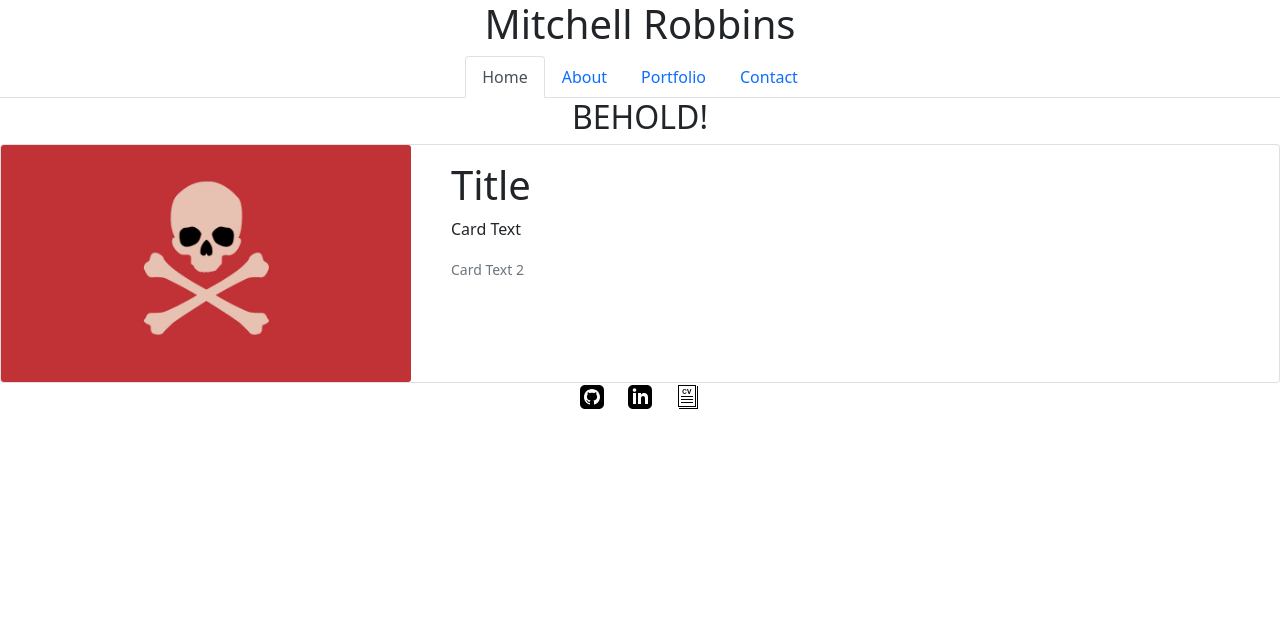
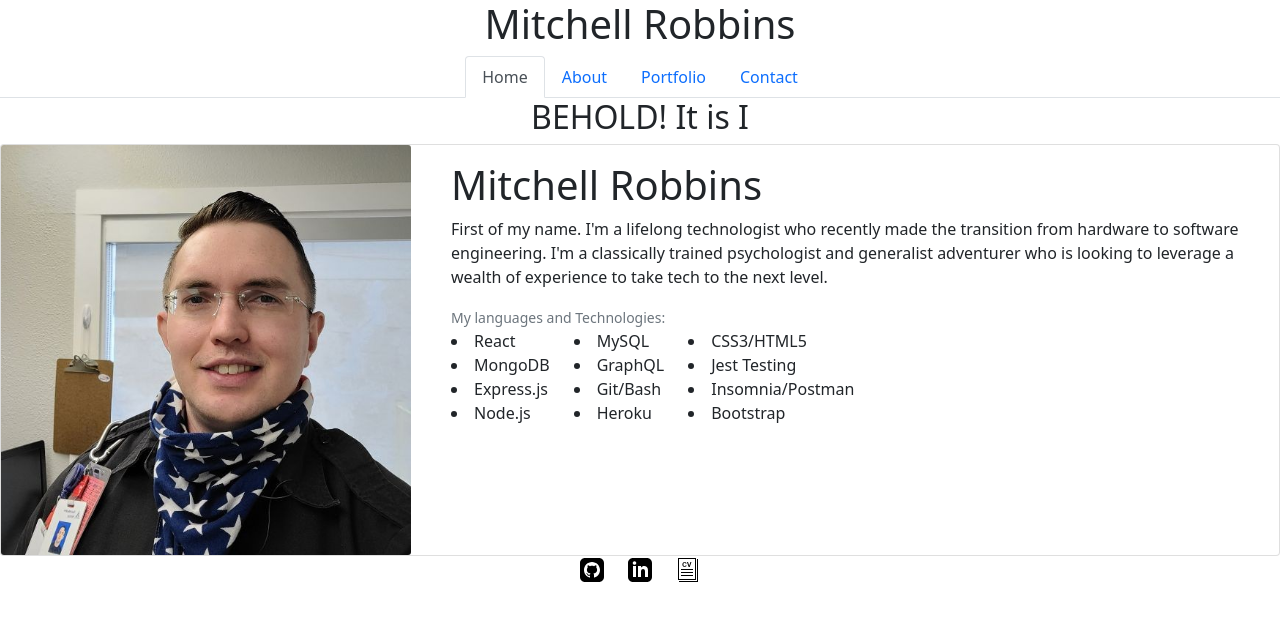
Before and after one commit to Mitchell-est-Robbins/MR-ReactPortfolio, a React (Create React App) app: page / in a window 1280 px wide. Shown: the top 620 px of the page. Built offline with nearby package versions, Linux system fonts and the light colour scheme.

Commit message:
completed home, and added to about

```diff
--- a/src/components/pages/About.js
+++ b/src/components/pages/About.js
@@ -1,19 +1,28 @@
 import React from 'react';
-import { Col } from 'react-bootstrap';
+import { Col, Row} from 'react-bootstrap';
+
 // probably delete or make it info that isn't main... so like hobbies and educational history
 export default function About() {
   return (
     <div>
       <Col><h1 className= "text-center"> A bit about me </h1> </Col>
 
-      <p>
-        Nunc pharetra finibus est at efficitur. Praesent sed congue diam.
-        Integer gravida dui mauris, ut interdum nunc egestas sed. Aenean sed
-        mollis diam. Nunc aliquet risus ac finibus porta. Nam quis arcu non
-        lectus tincidunt fermentum. Suspendisse aliquet orci porta quam semper
-        imperdiet. Praesent euismod mi justo, faucibus scelerisque risus cursus
-        in. Sed rhoncus mollis diam, sit amet facilisis lectus blandit at.
-      </p>
+      <div>
+      <Row><p className=" " >“But, what about when you aren't coding?!”</p>  </Row>
+      <Row ><p className="">Well I'm always coding... when I'm using my brain muscle less, you can find me in the gym using my actual muscles. Strong body, strong mind.</p>  </Row>
+      <br/>
+      <Row><p className="" >“So no art or philosophy?”</p>  </Row>
+      <Row><p className="" >Why not both? The paintbrush is an extension of my soul. </p>  </Row>
+      <br/>
+      <Row><p className="" >“That is kinda cliché...”</p>  </Row>
+      <Row><p className="" >Au contraire mon ami, I find beauty in all things. So I must be an artist, or have very poor taste. </p>  </Row>
+      <br/>
+      <Row><p className="" >“You like tech?” </p>  </Row>
+      <Row><p className="" >3d printing and FPV drone flying are magic.</p>  </Row>
+      <Row><p className="" >“so NO then? </p>  </Row>
+      <Row><p className="" >I am a wizard. </p>  </Row>
+      </div>
+
     </div>
   );
 }
--- a/src/components/pages/Contact.js
+++ b/src/components/pages/Contact.js
@@ -8,17 +8,7 @@ export default function Contact() {
       <Col><h1 className= "text-center"> How to reach out? </h1> </Col>
 
       <p>
-        Integer cursus bibendum sem non pretium. Vestibulum in aliquet sem, quis
-        molestie urna. Aliquam semper ultrices varius. Aliquam faucibus sit amet
-        magna a ultrices. Aenean pellentesque placerat lacus imperdiet
-        efficitur. In felis nisl, luctus non ante euismod, tincidunt bibendum
-        mi. In a molestie nisl, eu sodales diam. Nam tincidunt lacus quis magna
-        posuere, eget tristique dui dapibus. Maecenas fermentum elementum
-        faucibus. Quisque nec metus vestibulum, egestas massa eu, sollicitudin
-        ipsum. Nulla facilisi. Sed ut erat ligula. Nam tincidunt nunc in nibh
-        dictum ullamcorper. Class aptent taciti sociosqu ad litora torquent per
-        conubia nostra, per inceptos himenaeos. Etiam ornare rutrum felis at
-        rhoncus. Etiam vel condimentum magna, quis tempor nulla.
+        Chances are if you are reading this you already have!
       </p>
     </div>
   );
--- a/src/components/pages/Home.js
+++ b/src/components/pages/Home.js
@@ -1,7 +1,7 @@
 import React from 'react';
 import "bootstrap/dist/css/bootstrap.min.css"
-import SkullnBone from "../images/skullbones.jpg"
-import { Card, Col} from 'react-bootstrap';
+import SkullnBone from "../images/profile.jpg"
+import { Card, Col, Row} from 'react-bootstrap';
 
 // picture of me and a blurb about myself...
 // also should include my languages
@@ -10,7 +10,7 @@ export default function Home() {
     return (
       <div>
 
-        <Col><h2 className= "text-center"> BEHOLD! </h2>
+        <Col><h2 className= "text-center"> BEHOLD! It is I </h2>
 
         </Col>
 
@@ -23,12 +23,36 @@ export default function Home() {
           </div>
           <div className="col-md-8">
             <div className="card-body">
-              <h1 className="card-title">Title</h1>
+              <h1 className="card-title">Mitchell Robbins</h1>
               <p className="card-text">
-                Card Text
+                First of my name. I'm a lifelong technologist who recently made the transition from hardware to software engineering.  I'm a classically trained psychologist and generalist adventurer who is looking to leverage a wealth of experience to take tech to the next level.
               </p>
               <p className="card-text">
-                <small className="text-muted">Card Text 2</small>
+                <small className="text-muted">My languages and Technologies:</small>
+              <br/>
+
+                <Row xs="auto">
+                  <Col>
+                    <li>React</li>
+                    <li>MongoDB</li>
+                    <li>Express.js</li>
+                    <li>Node.js</li>
+                  </Col>
+                  <Col>
+                    <li>MySQL</li>
+                    <li>GraphQL</li>
+                    <li>Git/Bash</li>
+                    <li>Heroku</li>
+                  </Col>
+                  <Col>
+                    <li>CSS3/HTML5</li>
+                    <li>Jest Testing</li>
+                    <li>Insomnia/Postman</li>
+                    <li>Bootstrap</li>
+                  </Col>
+
+                </Row>
+
               </p>
             </div>
           </div>
--- a/src/components/pages/Portfolio.js
+++ b/src/components/pages/Portfolio.js
@@ -14,12 +14,13 @@ import { Col } from 'react-bootstrap';
 export default function Portfolio() {
   return (
      <div>
-      <Col><h1 className= "text-center"> My Portfolio </h1> </Col>
+      <Col><h1 className= "text-center"> Where the Magic Happens</h1> </Col>
       <div className="card" >
         <div className="row no-gutters">
           <div className="col-md-8">
 
-              <Card.Img src={Main1} />
+              <Card.Img src={Main1}  />
+
           </div>
           <div className="col-md-4">
             <div className="card-body">
```
Also changed, not shown: src/components/images/profile.jpg (added).
